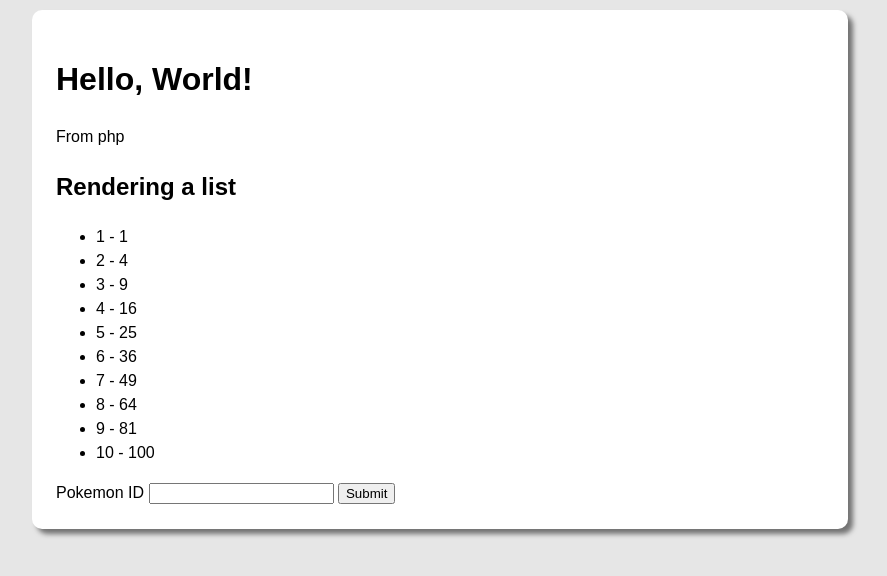
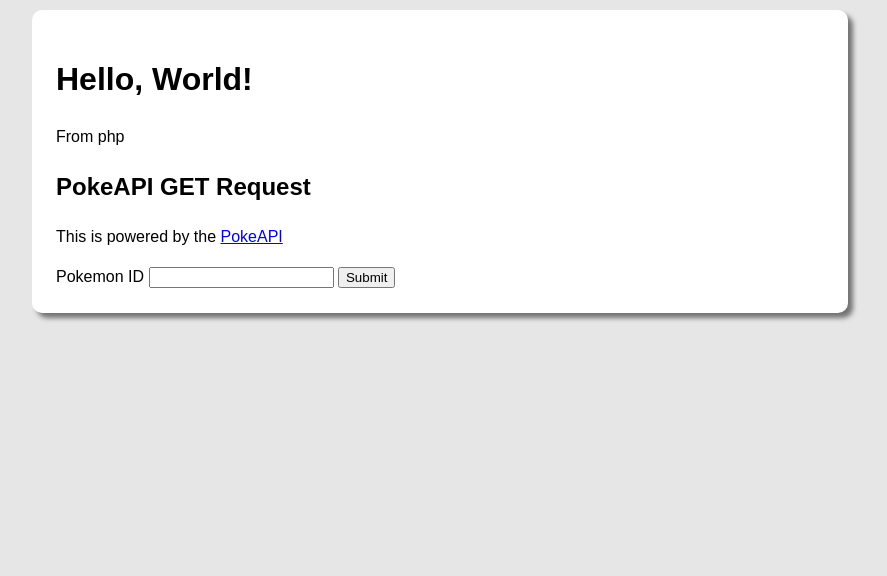
Before and after one commit to mastapegs/php-dev, a PHP site: page / in a window 1280 px wide. Shown: the top 576 px of the page, without its empty margins (200-1087 px from the left). Run offline with PHP 8.4, Linux system fonts and the light colour scheme.

Commit message:
set as pokeapi function

```diff
--- a/src/index.php
+++ b/src/index.php
@@ -14,13 +14,8 @@
         <h1>Hello, World!</h1>
         <p>From php</p>
 
-        <h2>Rendering a list</h2>
-        <ul>
-            <?php for ($number = 1; $number <= 10; $number++) : ?>
-                <li><?= $number ?> - <?= $number ** 2 ?></li>
-            <?php endfor ?>
-        </ul>
-
+        <h2>PokeAPI GET Request</h2>
+        <p>This is powered by the <a href="https://pokeapi.co/" target="_blank">PokeAPI</a></p>
         <form id="idForm">
             <label for="id">Pokemon ID</label>
             <input id="id" name="id" type="number" value="" />
```
